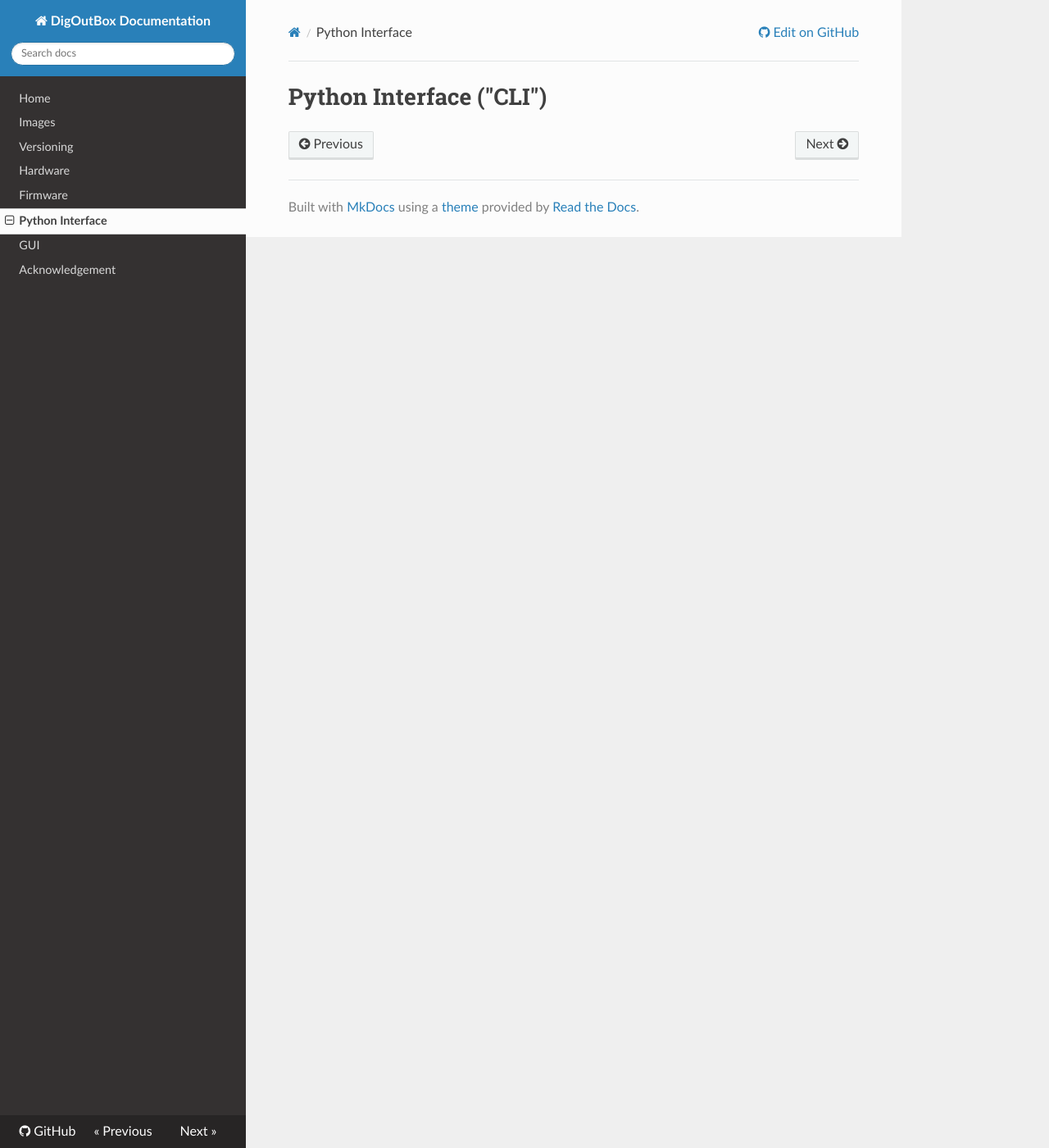
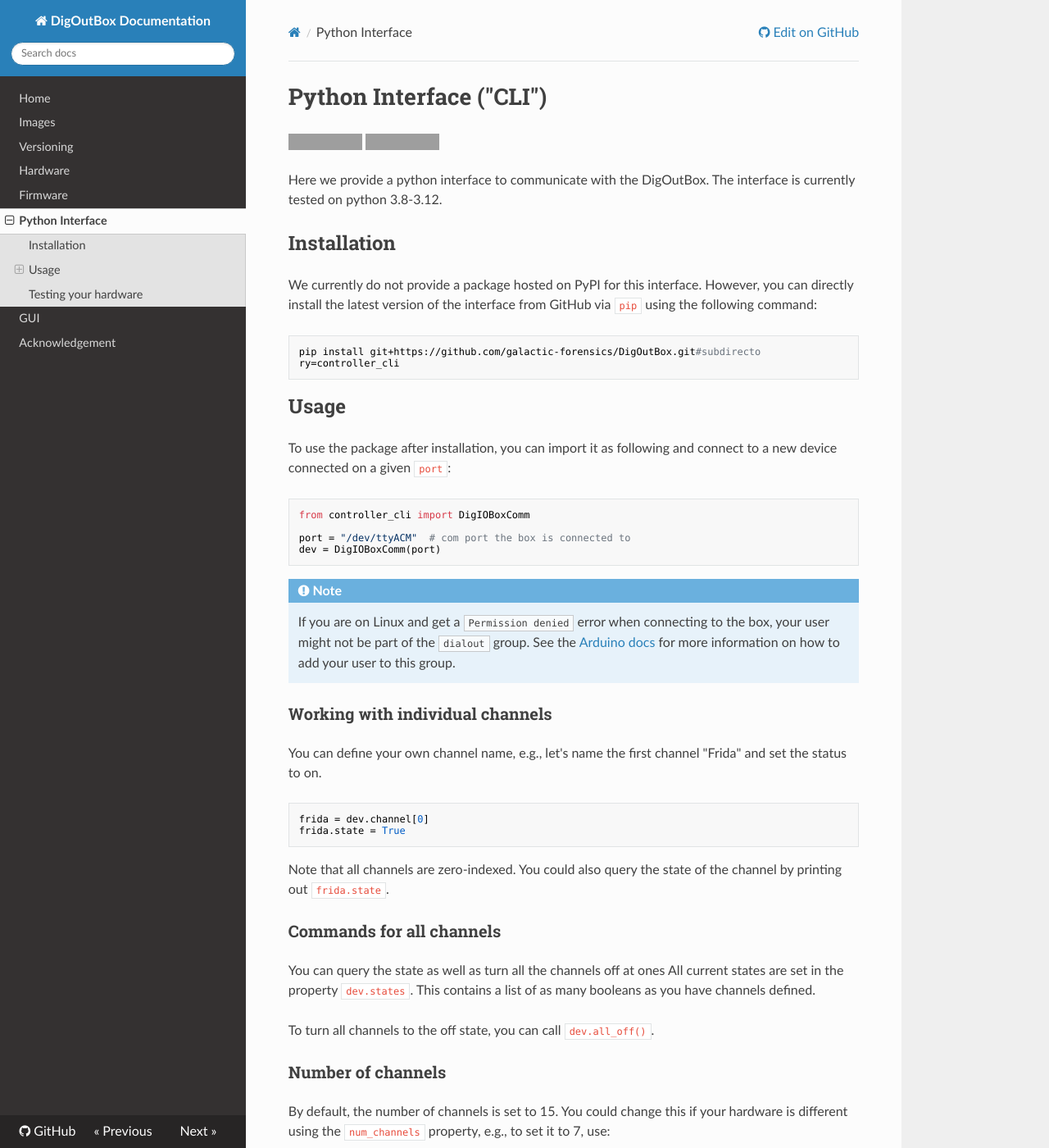
Before and after one commit to galactic-forensics/DigOutBox, an MkDocs documentation site: the page built from docs/cli.md, in a window 1280 px wide and 1400 px high. Shown: the whole window at 82% size. Built offline with MkDocs 1.6.1, drawn with Linux system fonts in a browser that asks for light colours; nearby versions of some CDN libraries; some of the changed text lies outside the part shown; grey boxes are pictures that could not be loaded.

Commit message:
Add CLI chapter

````diff
--- a/docs/cli.md
+++ b/docs/cli.md
@@ -1 +1,98 @@
 # Python Interface ("CLI")
+
+[![tests](https://github.com/galactic-forensics/DigOutBox/actions/workflows/package_testing.yml/badge.svg)](https://github.com/galactic-forensics/DigOutBox/actions/workflows/package_testing.yml)
+[![codecov](https://codecov.io/github/galactic-forensics/DigOutBox/branch/main/graph/badge.svg?token=R4VQOKG1IR)](https://codecov.io/github/galactic-forensics/DigOutBox)
+
+Here we provide a python interface
+to communicate with the DigOutBox.
+The interface is currently tested on python 3.8-3.12.
+
+## Installation
+
+We currently do not provide a package hosted on PyPI for this interface.
+However,
+you can directly install the latest version of the interface from GitHub
+via `pip` using the following command:
+
+```bash
+pip install git+https://github.com/galactic-forensics/DigOutBox.git#subdirecto
+ry=controller_cli
+```
+
+## Usage
+
+To use the package after installation,
+you can import it as following and connect to a new device
+connected on a given `port`:
+
+```python
+from controller_cli import DigIOBoxComm
+
+port = "/dev/ttyACM"  # com port the box is connected to
+dev = DigIOBoxComm(port)
+```
+
+!!! note
+    If you are on Linux and get a `Permission denied` error when connecting to the box,
+    your user might not be part of the `dialout` group.
+    See the
+    [Arduino docs](https://docs.arduino.cc/software/ide-v1/tutorials/Linux/#please-read)
+    for more information on how to add your user to this group.
+
+### Working with individual channels
+
+You can define your own channel name,
+e.g., let's name the first channel "Frida"
+and set the status to on.
+
+```python
+frida = dev.channel[0]
+frida.state = True
+```
+
+Note that all channels are zero-indexed.
+You could also query the state of the channel by printing out `frida.state`.
+
+### Commands for all channels
+
+You can query the state as well as turn all the channels off at ones
+All current states are set in the property `dev.states`.
+This contains a list of as many booleans as you have channels defined.
+
+To turn all channels to the off state, you can call
+`dev.all_off()`.
+
+### Number of channels
+
+By default, the number of channels is set to 15.
+You could change this if your hardware is different using
+the `num_channels` property, e.g., to set it to 7, use:
+
+```python
+dev.num_channels = 8
+```
+
+### Safety states
+
+You can use the interface to query the interlock and software lockout state.
+The two respective properties are `dev.interlock_state` and `dev.software_lockout`.
+They return boolean values.
+If they return `True`,
+the interlock or software lockout is active.
+
+!!! note
+    You can learn more on these safety features
+    in the
+    [firmware documentation](../firmware#user-setup).
+
+### Identity
+
+Finally, to query the hardware and firmware version of the DigOutBox,
+you can check out the property: `dev.identify`.
+This will tell you what is currently running on the box.
+
+## Testing your hardware
+
+A very simple script to test your hardware is provided
+[here](https://github.com/galactic-forensics/DigOutBox/blob/main/controller_cli/examples/hw_check.py).
+Read the documentation in the script for more information.
--- a/mkdocs.yml
+++ b/mkdocs.yml
@@ -3,6 +3,10 @@
 site_url: https://digoutbox.readthedocs.io
 repo_url: https://github.com/galactic-forensics/DigOutBox
 site_author: Reto Trappitsch
+
+markdown_extensions:
+  - admonition
+
 nav:
   - Home: index.md
   - Images: images.md
````
Also changed, not shown: controller_cli/README.md (+5 -75 lines).
